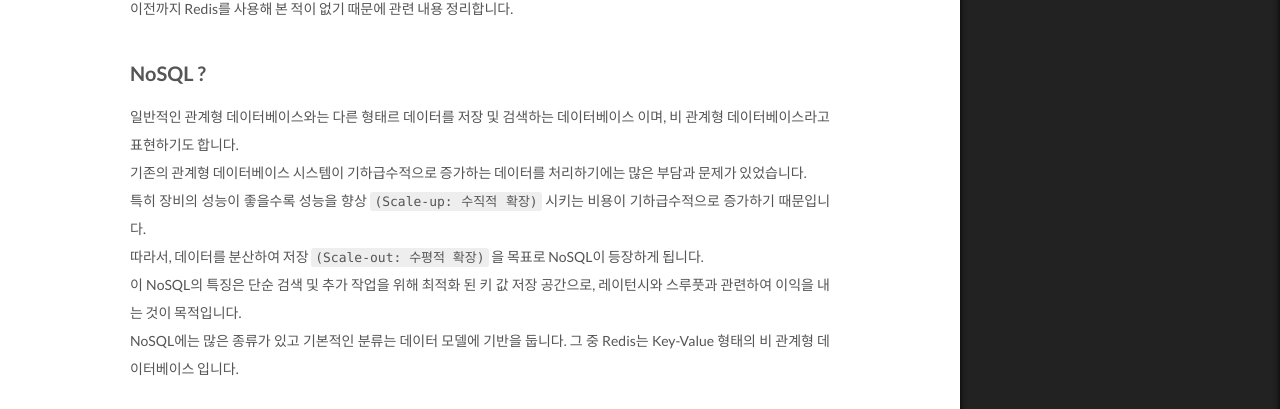
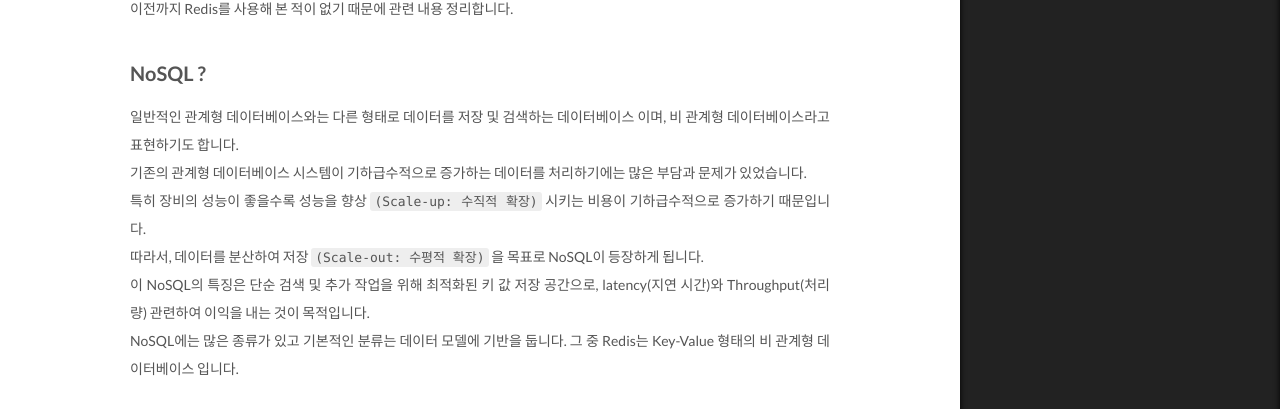
Before and after one commit to jbb9229/jbb9229.github.io, a Jekyll site: the page built from _posts/2020-06-20-redis-introduce-01.md, in a window 1280 px wide and 1400 px high, scrolled down 733 px. Shown: the part 142-551 px from the top of the window. Built offline with Jekyll 4.4.1, drawn with Linux system fonts in a browser that asks for light colours; comment, search, counter and statistics services are not loaded.

Commit message:
fix Typo 2020-06-20-redis-introduce-01.md

```diff
--- a/_posts/2020-06-20-redis-introduce-01.md
+++ b/_posts/2020-06-20-redis-introduce-01.md
@@ -15,11 +15,11 @@
 이전까지 Redis를 사용해 본 적이 없기 때문에 관련 내용 정리합니다.
 
 ## NoSQL ?
-일반적인 관계형 데이터베이스와는 다른 형태르 데이터를 저장 및 검색하는 데이터베이스 이며, 비 관계형 데이터베이스라고 표현하기도 합니다.<br/>
+일반적인 관계형 데이터베이스와는 다른 형태로 데이터를 저장 및 검색하는 데이터베이스 이며, 비 관계형 데이터베이스라고 표현하기도 합니다.<br/>
 기존의 관계형 데이터베이스 시스템이 기하급수적으로 증가하는 데이터를 처리하기에는 많은 부담과 문제가 있었습니다. <br/>
 특히 장비의 성능이 좋을수록 성능을 향상 `(Scale-up: 수직적 확장)` 시키는 비용이 기하급수적으로 증가하기 때문입니다.<br/>
 따라서, 데이터를 분산하여 저장 `(Scale-out: 수평적 확장)` 을 목표로 NoSQL이 등장하게 됩니다.<br/>
-이 NoSQL의 특징은 단순 검색 및 추가 작업을 위해 최적화 된 키 값 저장 공간으로, 레이턴시와 스루풋과 관련하여 이익을 내는 것이 목적입니다.<br/>
+이 NoSQL의 특징은 단순 검색 및 추가 작업을 위해 최적화된 키 값 저장 공간으로, latency(지연 시간)와 Throughput(처리 량) 관련하여 이익을 내는 것이 목적입니다.<br/>
 NoSQL에는 많은 종류가 있고 기본적인 분류는 데이터 모델에 기반을 둡니다. 그 중 Redis는 Key-Value 형태의 비 관계형 데이터베이스 입니다.
 
 ## In-Memory Database ?
```
